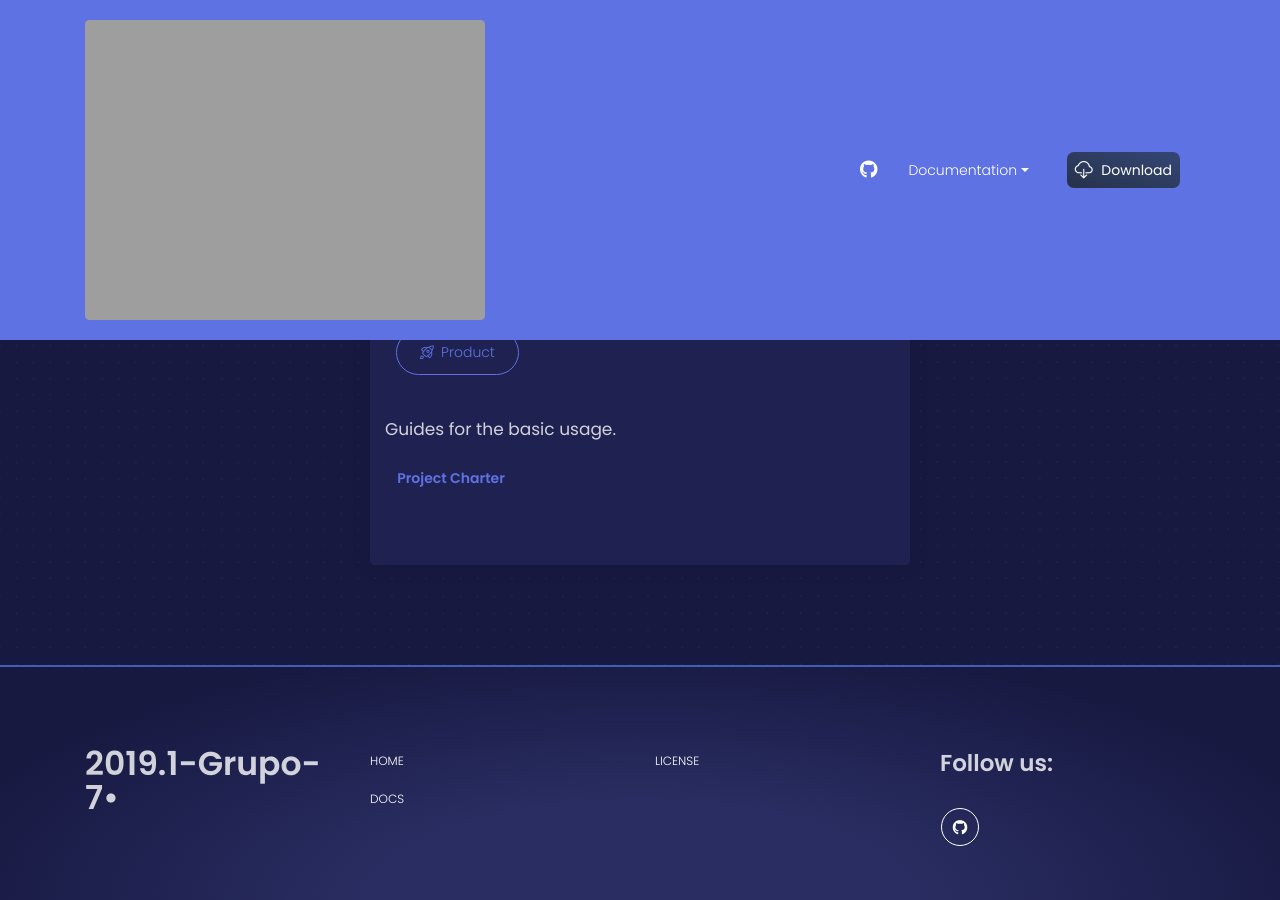
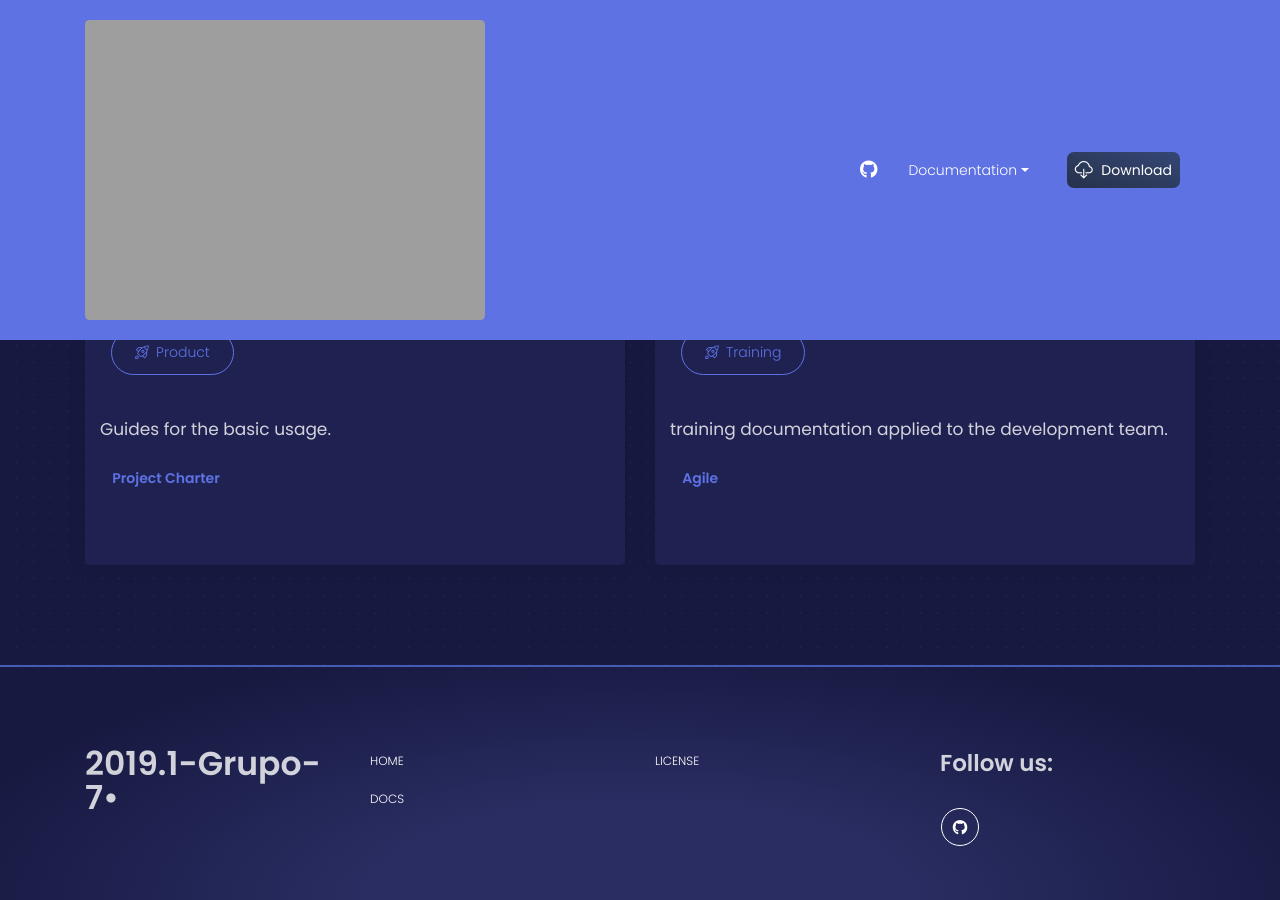
Before and after one commit to fga-eps-mds/2019.1-hubcare-docs, a Jekyll site: the page built from docs/README.md, in a window 1280 px wide and 900 px high, scrolled down 663 px. Built offline with Jekyll 4.4.1, drawn with Linux system fonts in a browser that asks for light colours; nearby versions of some CDN libraries; our own code applies the rules of GitHub Pages for plain Markdown files.

Commit message:
Applied new layout for training docs

```diff
--- a/docs/_data/projects.yml
+++ b/docs/_data/projects.yml
@@ -5,3 +5,10 @@
   path: product/
   pages:
     Project Charter: project-charter/
+-
+  name: Training
+  icon: admin.svg
+  description: training documentation applied to the development team.
+  path: training/
+  pages:
+    Agile: agile/
--- a/docs/_data/toc.yml
+++ b/docs/_data/toc.yml
@@ -1,2 +1,4 @@
 - Product:
   - Project Charter
+- Training:
+  - Agile
```
Also changed, not shown: docs/training/README.md (added), docs/training/agile/README.md (renamed from docs/treinamentos/agile.md).
